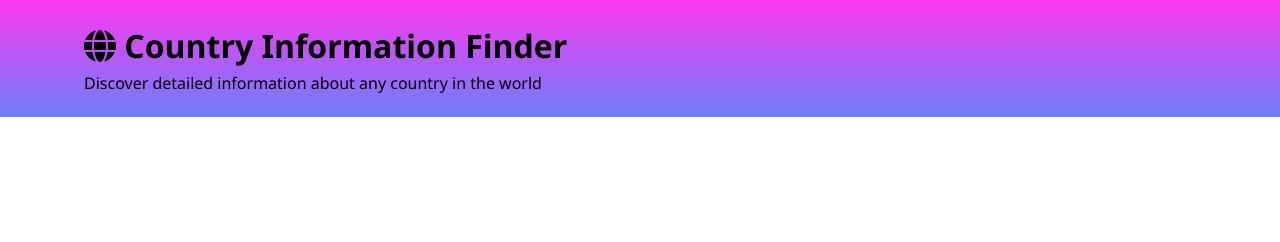
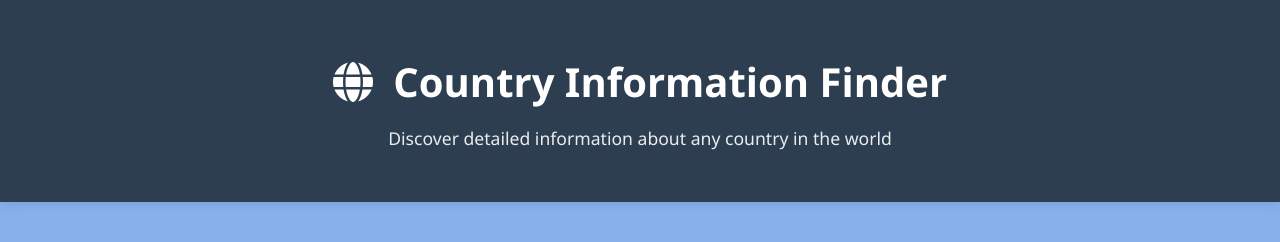
Before and after one commit to SuzanaSohorab/mis_online_final, a plain HTML site: page index.html in a window 1280 px wide. Drawn offline with Linux system fonts and the light colour scheme.

Commit message:
header update

```diff
--- a/style.css
+++ b/style.css
@@ -16,8 +16,9 @@
     font-family: 'Segoe UI', Tahoma, Geneva, Verdana, sans-serif;
 }
  body {
-    background: linear-gradient( to bottom,  #fd37f0, #6C7FFA) ;
-    background-repeat: no-repeat;
+    background:rgb(135, 177, 235);
+    color: black;
+
     line-height: 1.6;
 
 }
@@ -28,3 +29,27 @@
     margin: 0 auto;
     padding: 20px;
 }
+/*header style*/
+
+
+header {
+    background-color: var(--dark-color);
+    color: white;
+    padding: 30px 0;
+    text-align: center;
+    box-shadow: 0 2px 10px rgba(0, 0, 0, 0.1);
+}
+
+header h1 {
+    font-size: 2.5rem;
+    margin-bottom: 10px;
+}
+
+header p {
+    font-size: 1.1rem;
+    opacity: 0.9;
+}
+
+header i {
+    margin-right: 10px;
+}
```
